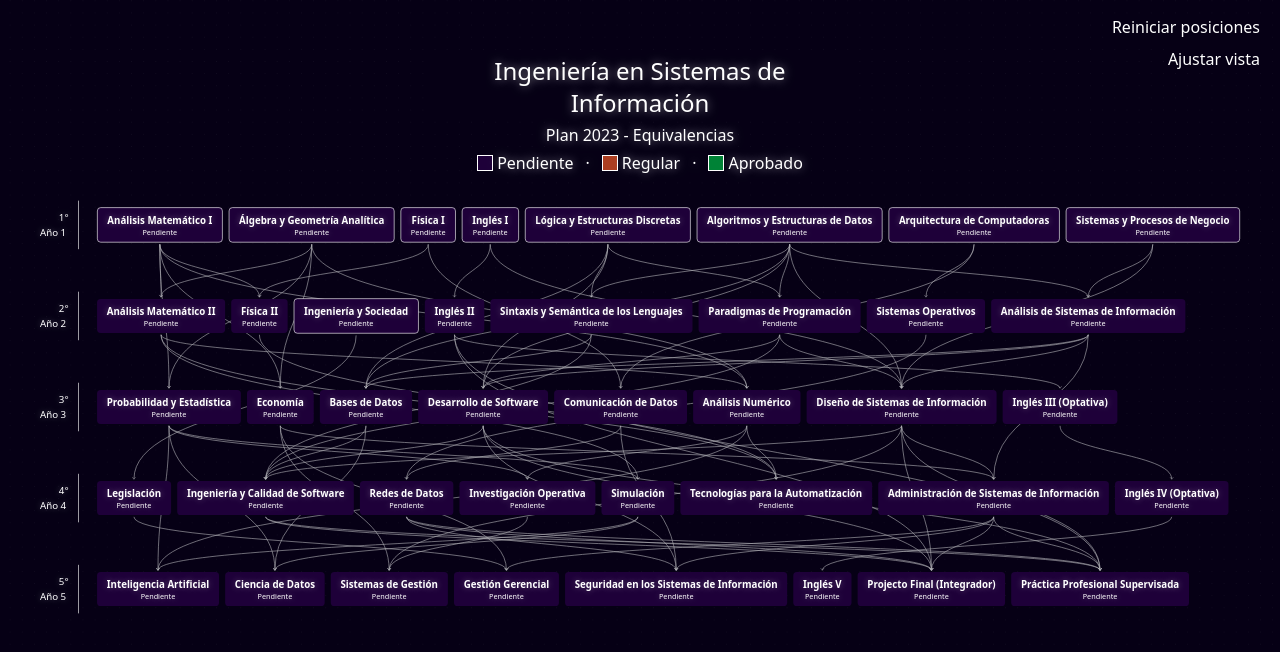
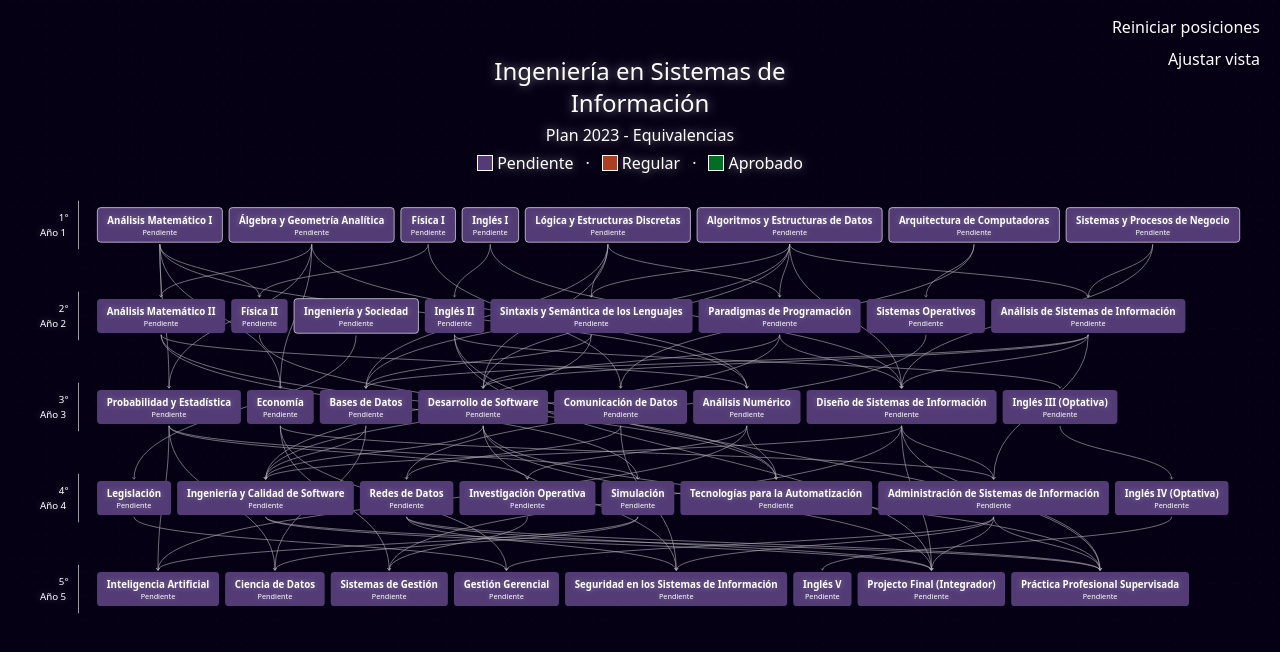
Before and after one commit to httpniki/correlativy, a React (Vite) app: page / in a window 1280 px wide. Shown: the top 652 px of the page. Built offline with nearby package versions, Linux system fonts and the light colour scheme.

Commit message:
feat(layout): Update color pallete

```diff
--- a/src/index.css
+++ b/src/index.css
@@ -3,14 +3,16 @@
 @theme {
   /* --color-main: #101013; */
    --color-main: #060015;
-  /* --color-node: #11111f; */
-  --color-node: #1e0039;
+  --color-node: #533c76;
+  --color-node-selected: #b08bec;
   --color-taken: #ac3e21;
-  --color-passed: #008236;
+  --color-taken-selected: #d76548;
+  --color-passed: #006e22;
+  --color-passed-selected: #439d50;
   --color-shadow-white: #ffffff80;
   --color-shadow-white-dim: #ffffff50;
-  --color-shadow-taken: #f0802090;
-  --color-shadow-passed: #00f00050;
+  --color-shadow-taken: #ac3e2190;
+  --color-shadow-passed: #006e2290;
 }
 
 @utility text-shadow-white {
@@ -22,11 +24,11 @@
 }
 
 @utility shadow-taken {
-  box-shadow: 0 0 8px var(--color-shadow-taken);
+  box-shadow: 0 0 10px var(--color-shadow-taken);
 }
 
 @utility shadow-passed {
-  box-shadow: 0 0 8px var(--color-shadow-passed);
+  box-shadow: 0 0 10px var(--color-shadow-passed);
 }
 
 :root {
```
